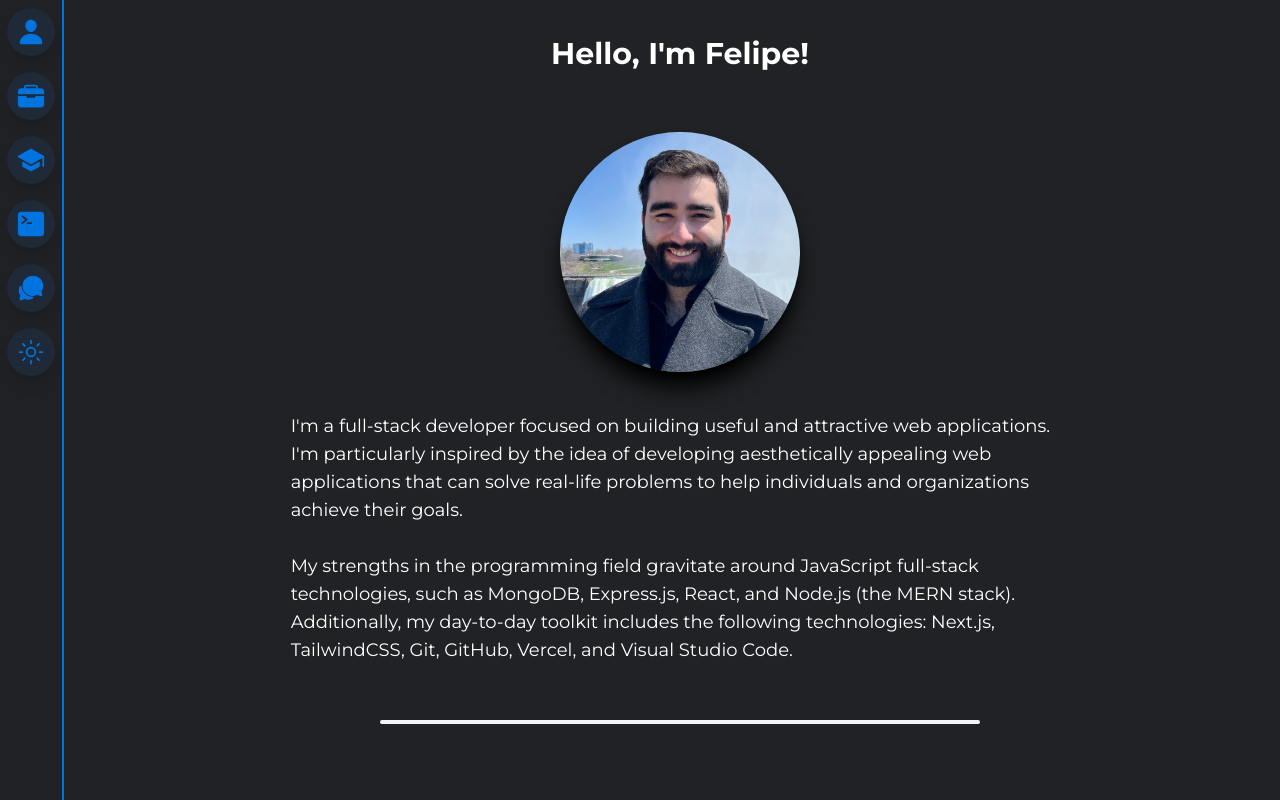
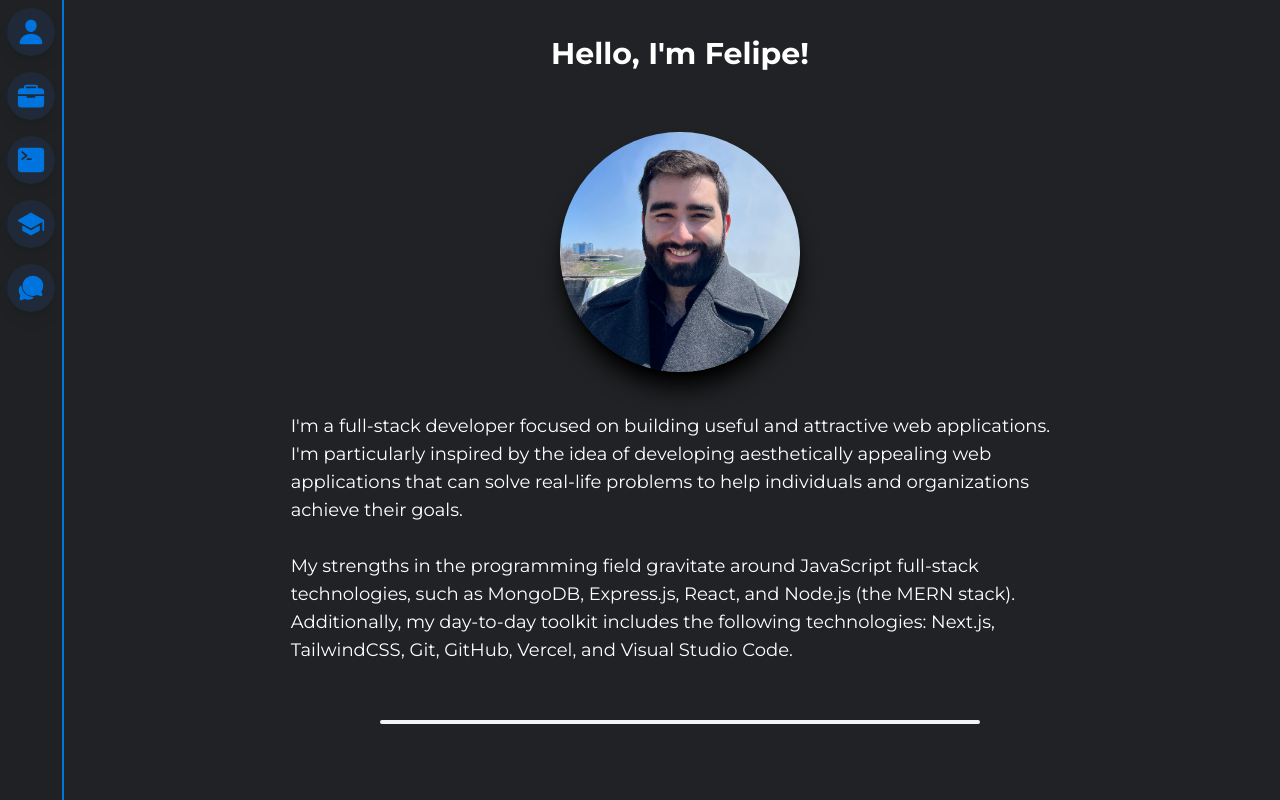
Before and after one commit to fmeneses-graca/my-website, a Next.js app: page / in a window 1280 px wide. Shown: the top 800 px of the page. Built offline with nearby package versions, Linux system fonts and the light colour scheme.

Commit message:
Add react-scroll

```diff
--- a/components/about.js
+++ b/components/about.js
@@ -3,7 +3,7 @@ import profilePic from '../public/me.jpg'
 
 export default function About() {
     return (
-        <section className="section-container">
+        <div id="about" className="section-container">
             <h1>Hello, I&apos;m Felipe!</h1>
 
             <div className="flex justify-center py-10">
@@ -20,6 +20,6 @@ export default function About() {
                 includes the following technologies: Next.js, TailwindCSS, Git, GitHub, Vercel, and Visual Studio Code.
             </p>
 
-        </section>
+        </div>
     )
 }
--- a/components/contact.js
+++ b/components/contact.js
@@ -2,12 +2,12 @@ import Card from "./card"
 
 export default function Contact() {
     return (
-        <section className="section-container mb-10">
+        <div id="contact" className="section-container mb-10">
             <h1>Contact me</h1>
 
             <div className="flex-container">
                 <Card title="Coming soon" text="(Work in progress)"/>
             </div>
-        </section>
+        </div>
     )
 }
--- a/components/experience.js
+++ b/components/experience.js
@@ -2,7 +2,7 @@ import Card from "./card"
 
 export default function Experience() {
     return (
-        <section className="section-container">
+        <div id="experience" className="section-container">
             <h1>My Experience</h1>
 
             <h2>Education</h2>
@@ -19,7 +19,7 @@ export default function Experience() {
                 <Card title="Sales Associate" text={legoCardText()} />
                 <Card title="Legal Data Analyst" text={oabCardText()} />
             </div>
-        </section>
+        </div>
     )
 }
 
--- a/components/navbar.js
+++ b/components/navbar.js
@@ -1,26 +1,54 @@
-import { IoMenu, IoHome, IoPerson, IoSchool, IoBriefcase, IoDocumentText, IoTerminal, IoFileTrayStacked, IoChatbubbles, IoSunnyOutline, IoSunny } from "react-icons/io5";
+import { IoPerson, IoSchool, IoBriefcase, IoTerminal, IoChatbubbles, IoSunnyOutline } from "react-icons/io5";
+import { Link, animateScroll as scroll } from "react-scroll"
 
 export default function Navbar() {
     return (
         <nav className="navbar">
-            <NavbarElement icon={<IoPerson size="28" />} text="About"/>
-            <NavbarElement icon={<IoBriefcase size="28" />} text="Skills"/>
-            <NavbarElement icon={<IoSchool size="28" />} text="Resume"/>
-            <NavbarElement icon={<IoTerminal size="28" />} text="Projects"/>
-            <NavbarElement icon={<IoChatbubbles size="28" />} text="Contact"/>
-            <NavbarElement icon={<IoSunnyOutline size="28" />} text="Dark mode"/>
+            <NavbarElement
+                target="about"
+                icon={<IoPerson size="28" />}
+                text="About"
+            />
+            <NavbarElement
+                target="skills"
+                icon={<IoBriefcase size="28" />}
+                text="Skills"
+            />
+            <NavbarElement
+                target="projects"
+                icon={<IoTerminal size="28" />}
+                text="Projects"
+            />
+            <NavbarElement
+                target="experience"
+                icon={<IoSchool size="28" />}
+                text="Experience"
+            />
+            <NavbarElement
+                target="contact"
+                icon={<IoChatbubbles size="28" />}
+                text="Contact"
+            />
+            {/* <NavbarElement icon={<IoSunnyOutline size="28" />} text="Dark mode"/> */}
         </nav>
     )
 }
 
-function NavbarElement({ icon, text = '' }) {
+function NavbarElement({ target, icon, text }) {
     return (
-        <a className="navbar-icon group">
+        <Link
+            activeClass="active"
+            to={target}
+            spy={true}
+            smooth={true}
+            offset={-70}
+            duration={500}
+            className="navbar-icon group"
+        >
             {icon}
-
             <span className="navbar-tooltip group-hover:scale-100">
                 {text}
             </span>
-        </a>
+        </Link>
     )
 }
--- a/components/projects.js
+++ b/components/projects.js
@@ -2,12 +2,12 @@ import Card from "./card";
 
 export default function Projects() {
     return (
-        <section className="section-container">
+        <div id="projects" className="section-container">
             <h1>My Projects</h1>
 
             <div className="flex-container">
                 <Card title="Coming soon" text="(Work in progress)"/>
             </div>
-        </section>
+        </div>
     )
 }
--- a/components/skills.js
+++ b/components/skills.js
@@ -1,6 +1,6 @@
 export default function Skills() {
     return (
-        <section className="section-container">
+        <div id="skills" className="section-container">
             <h1>My Developer Skills</h1>
 
             <div className="flex-container py-10 md:w-2/3 md:mx-auto">
@@ -24,7 +24,7 @@ export default function Skills() {
                 <SkillElement text="GitHub" />
                 <SkillElement text="Visual Studio Code" />
             </div>
-        </section>
+        </div>
     )
 }
 
--- a/package.json
+++ b/package.json
@@ -12,7 +12,8 @@
     "next": "13.0.0",
     "react": "18.2.0",
     "react-dom": "18.2.0",
-    "react-icons": "^4.6.0"
+    "react-icons": "^4.6.0",
+    "react-scroll": "^1.8.8"
   },
   "devDependencies": {
     "autoprefixer": "^10.4.12",
```
Also changed, not shown: 1 other file (tests, documents, lock files or other folders).
